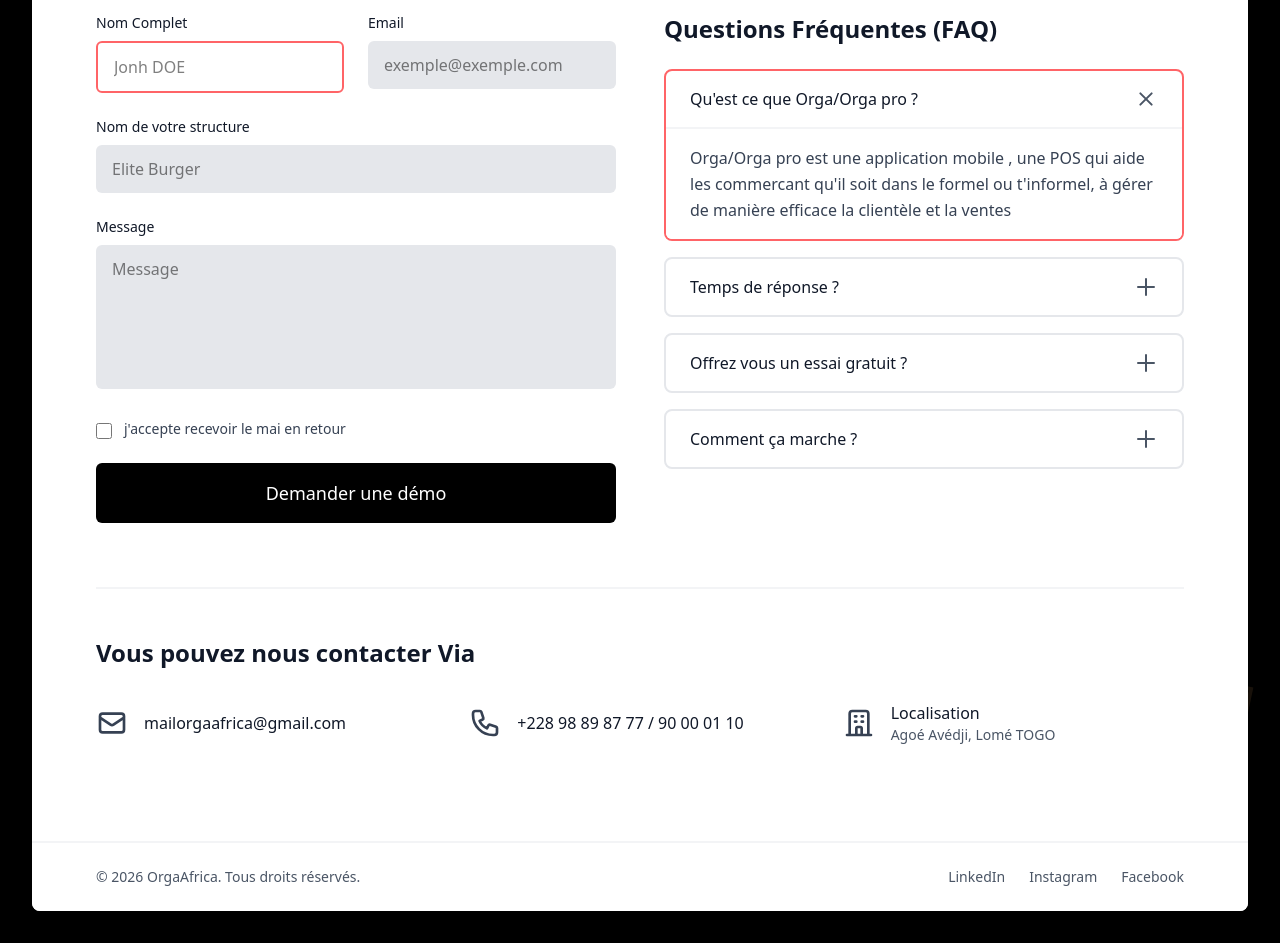
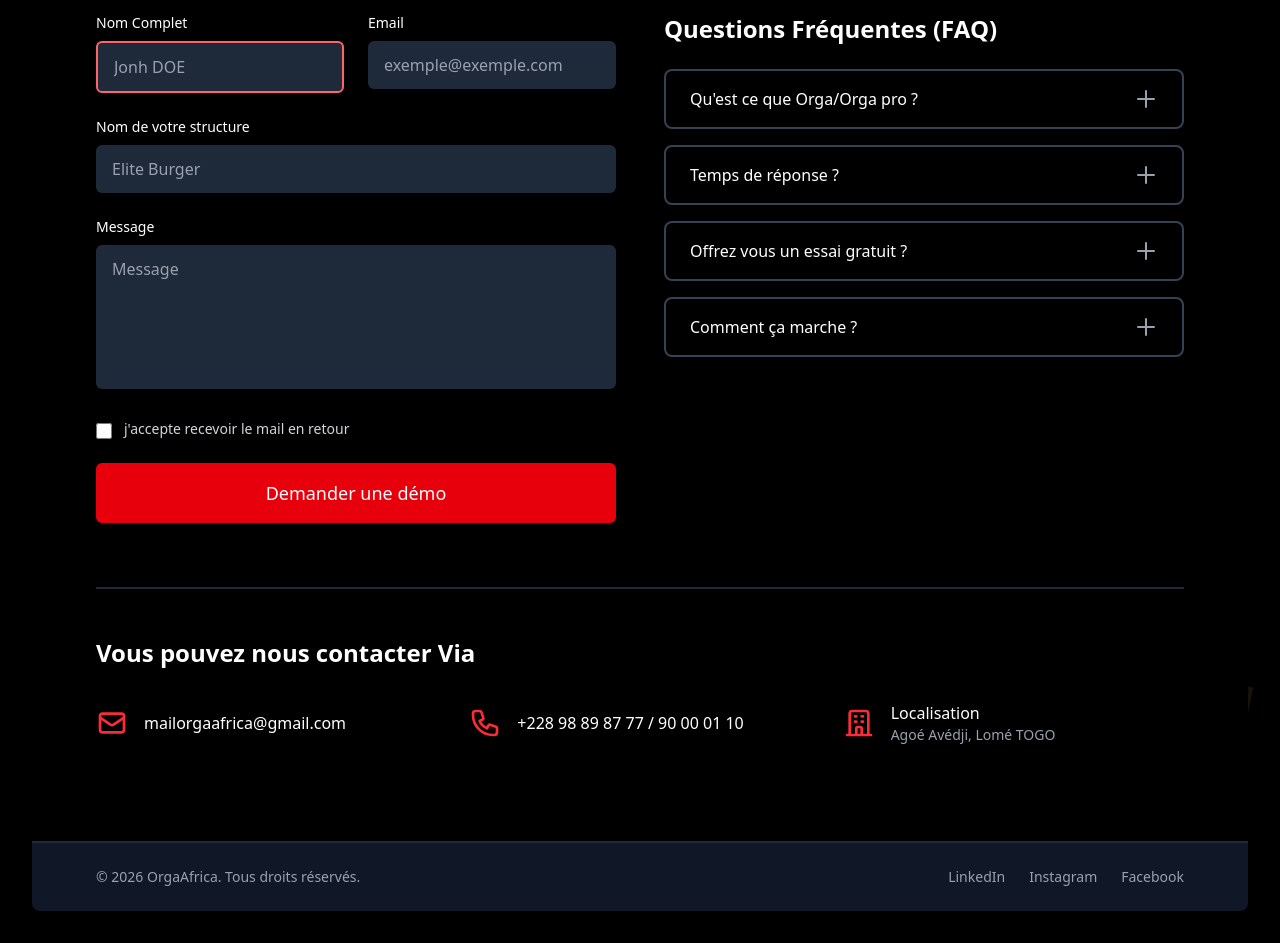
Before and after one commit to Georginio-prod/Orag-Africa, a Vue app: page /demo in a window 1280 px wide. Shown: the part 400-1343 px from the top of the page. Built offline with nearby package versions, Linux system fonts and the light colour scheme.

Commit message:
fix: adjust FAQ item visibility and improve text styling in Demo and Plateforme components

```diff
--- a/src/components/Demo.vue
+++ b/src/components/Demo.vue
@@ -22,7 +22,7 @@ const faqItems = ref<FAQItem[]>([
     question: "Qu'est ce que  Orga/Orga pro ?",
     answer:
       "Orga/Orga pro est une application mobile , une POS qui aide les commercant qu'il soit dans le formel ou  t'informel, à gérer de manière efficace  la clientèle et  la ventes",
-    isOpen: true,
+    isOpen: false,
   },
   {
     id: 2,
@@ -112,18 +112,18 @@ const handleSubmit = () => {
     </div>
 
     <div class="max-w-7xl mx-auto relative z-10">
-      <div class="bg-white rounded-lg shadow-2xl overflow-hidden">
+      <div class="bg-black rounded-lg shadow-2xl overflow-hidden">
         <div class="px-6 py-12 sm:px-12 lg:px-16">
           <div class="text-center mb-12">
-            <p class="text-sm text-gray-500 mb-2">Contactez nous</p>
+            <p class="text-sm text-gray-400 mb-2">Contactez nous</p>
             <h1
-              class="text-3xl sm:text-4xl lg:text-5xl font-bold text-gray-900 mb-4"
+              class="text-3xl sm:text-4xl lg:text-5xl font-bold text-white mb-4"
             >
               Vous avez des questions ? Notre équipe est prête<br
                 class="hidden sm:block"
               />à vous aider
             </h1>
-            <p class="text-gray-600 text-lg">
+            <p class="text-gray-300 text-lg">
               Contactez-nous par email, téléphone ou via le formulaire
               ci-dessous.
             </p>
@@ -136,7 +136,7 @@ const handleSubmit = () => {
                   <div>
                     <label
                       for="fullName"
-                      class="block text-sm font-medium text-gray-900 mb-2"
+                      class="block text-sm font-medium text-white mb-2"
                     >
                       Nom Complet
                     </label>
@@ -145,14 +145,14 @@ const handleSubmit = () => {
                       v-model="formData.fullName"
                       type="text"
                       placeholder="Jonh DOE"
-                      class="w-full px-4 py-3 border-2 border-red-400 rounded-md focus:outline-none focus:ring-2 focus:ring-red-500 focus:border-transparent transition-all"
+                      class="w-full px-4 py-3 bg-gray-800 text-white border-2 border-red-400 rounded-md focus:outline-none focus:ring-2 focus:ring-red-500 focus:border-red-500 transition-all placeholder:text-gray-400"
                     />
                   </div>
 
                   <div>
                     <label
                       for="email"
-                      class="block text-sm font-medium text-gray-900 mb-2"
+                      class="block text-sm font-medium text-white mb-2"
                     >
                       Email
                     </label>
@@ -161,7 +161,7 @@ const handleSubmit = () => {
                       v-model="formData.email"
                       type="email"
                       placeholder="exemple@exemple.com"
-                      class="w-full px-4 py-3 bg-gray-200 rounded-md focus:outline-none focus:ring-2 focus:ring-red-500 focus:bg-white transition-all"
+                      class="w-full px-4 py-3 bg-gray-800 text-white rounded-md focus:outline-none focus:ring-2 focus:ring-red-500 focus:bg-gray-700 transition-all placeholder:text-gray-400"
                     />
                   </div>
                 </div>
@@ -169,7 +169,7 @@ const handleSubmit = () => {
                 <div>
                   <label
                     for="companyName"
-                    class="block text-sm font-medium text-gray-900 mb-2"
+                    class="block text-sm font-medium text-white mb-2"
                   >
                     Nom de votre structure
                   </label>
@@ -178,14 +178,14 @@ const handleSubmit = () => {
                     v-model="formData.companyName"
                     type="text"
                     placeholder="Elite Burger"
-                    class="w-full px-4 py-3 bg-gray-200 rounded-md focus:outline-none focus:ring-2 focus:ring-red-500 focus:bg-white transition-all"
+                    class="w-full px-4 py-3 bg-gray-800 text-white rounded-md focus:outline-none focus:ring-2 focus:ring-red-500 focus:bg-gray-700 transition-all placeholder:text-gray-400"
                   />
                 </div>
 
                 <div>
                   <label
                     for="message"
-                    class="block text-sm font-medium text-gray-900 mb-2"
+                    class="block text-sm font-medium text-white mb-2"
                   >
                     Message
                   </label>
@@ -194,7 +194,7 @@ const handleSubmit = () => {
                     v-model="formData.message"
                     rows="5"
                     placeholder="Message"
-                    class="w-full px-4 py-3 bg-gray-200 rounded-md resize-none focus:outline-none focus:ring-2 focus:ring-red-500 focus:bg-white transition-all"
+                    class="w-full px-4 py-3 bg-gray-800 text-white rounded-md resize-none focus:outline-none focus:ring-2 focus:ring-red-500 focus:bg-gray-700 transition-all placeholder:text-gray-400"
                   ></textarea>
                 </div>
 
@@ -203,16 +203,16 @@ const handleSubmit = () => {
                     id="acceptEmail"
                     v-model="formData.acceptEmail"
                     type="checkbox"
-                    class="mt-1 h-4 w-4 border-2 border-gray-400 rounded focus:ring-2 focus:ring-red-500"
+                    class="mt-1 h-4 w-4 border-2 border-gray-400 rounded focus:ring-2 focus:ring-red-500 accent-red-500"
                   />
-                  <label for="acceptEmail" class="ml-3 text-sm text-gray-700">
-                    j'accepte recevoir le mai en retour
+                  <label for="acceptEmail" class="ml-3 text-sm text-gray-300">
+                    j'accepte recevoir le mail en retour
                   </label>
                 </div>
 
                 <button
                   type="submit"
-                  class="w-full bg-black text-white py-4 px-6 rounded-md hover:bg-gray-800 transition-colors duration-200 font-medium text-lg"
+                  class="w-full bg-red-600 text-white py-4 px-6 rounded-md hover:bg-red-700 transition-colors duration-200 font-medium text-lg"
                 >
                   Demander une démo
                 </button>
@@ -220,7 +220,7 @@ const handleSubmit = () => {
             </div>
 
             <div>
-              <h2 class="text-2xl font-bold text-gray-900 mb-6">
+              <h2 class="text-2xl font-bold text-white mb-6">
                 Questions Fréquentes (FAQ)
               </h2>
               <div class="space-y-4">
@@ -228,17 +228,17 @@ const handleSubmit = () => {
                   v-for="item in faqItems"
                   :key="item.id"
                   class="border-2 rounded-lg overflow-hidden transition-all duration-200"
-                  :class="item.isOpen ? 'border-red-400' : 'border-gray-200'"
+                  :class="item.isOpen ? 'border-red-400' : 'border-gray-700'"
                 >
                   <button
                     @click="toggleFAQ(item.id)"
-                    class="w-full px-6 py-4 flex items-center justify-between text-left hover:bg-gray-50 transition-colors"
+                    class="w-full px-6 py-4 flex items-center justify-between text-left hover:bg-gray-800 transition-colors"
                   >
-                    <span class="font-medium text-gray-900">{{
+                    <span class="font-medium text-white">{{
                       item.question
                     }}</span>
                     <svg
-                      class="w-6 h-6 text-gray-600 transition-transform duration-200"
+                      class="w-6 h-6 text-gray-400 transition-transform duration-200"
                       :class="{ 'rotate-45': item.isOpen }"
                       fill="none"
                       stroke="currentColor"
@@ -254,9 +254,9 @@ const handleSubmit = () => {
                   </button>
                   <div
                     v-if="item.isOpen"
-                    class="px-6 py-4 bg-white border-t-2 border-gray-100"
+                    class="px-6 py-4 bg-gray-900 border-t-2 border-gray-800"
                   >
-                    <p class="text-gray-700 leading-relaxed">
+                    <p class="text-gray-300 leading-relaxed">
                       {{ item.answer }}
                     </p>
                   </div>
@@ -265,8 +265,8 @@ const handleSubmit = () => {
             </div>
           </div>
 
-          <div class="border-t-2 border-gray-100 pt-12">
-            <h2 class="text-2xl font-bold text-gray-900 mb-8">
+          <div class="border-t-2 border-gray-800 pt-12">
+            <h2 class="text-2xl font-bold text-white mb-8">
               Vous pouvez nous contacter Via
             </h2>
             <div
@@ -275,7 +275,7 @@ const handleSubmit = () => {
               <div class="flex items-center space-x-4">
                 <div class="flex-shrink-0">
                   <svg
-                    class="w-8 h-8 text-gray-700"
+                    class="w-8 h-8 text-red-500"
                     fill="none"
                     stroke="currentColor"
                     viewBox="0 0 24 24"
@@ -289,16 +289,14 @@ const handleSubmit = () => {
                   </svg>
                 </div>
                 <div>
-                  <p class="text-gray-900 font-medium">
-                    mailorgaafrica@gmail.com
-                  </p>
+                  <p class="text-white font-medium">mailorgaafrica@gmail.com</p>
                 </div>
               </div>
 
               <div class="flex items-center space-x-4">
                 <div class="flex-shrink-0">
                   <svg
-                    class="w-8 h-8 text-gray-700"
+                    class="w-8 h-8 text-red-500"
                     fill="none"
                     stroke="currentColor"
                     viewBox="0 0 24 24"
@@ -312,7 +310,7 @@ const handleSubmit = () => {
                   </svg>
                 </div>
                 <div>
-                  <p class="text-gray-900 font-medium">
+                  <p class="text-white font-medium">
                     +228 98 89 87 77 / 90 00 01 10
                   </p>
                 </div>
@@ -321,7 +319,7 @@ const handleSubmit = () => {
               <div class="flex items-center space-x-4">
                 <div class="flex-shrink-0">
                   <svg
-                    class="w-8 h-8 text-gray-700"
+                    class="w-8 h-8 text-red-500"
                     fill="none"
                     stroke="currentColor"
                     viewBox="0 0 24 24"
@@ -335,8 +333,8 @@ const handleSubmit = () => {
                   </svg>
                 </div>
                 <div>
-                  <p class="text-gray-900 font-medium">Localisation</p>
-                  <p class="text-gray-600 text-sm">Agoé Avédji, Lomé TOGO</p>
+                  <p class="text-white font-medium">Localisation</p>
+                  <p class="text-gray-400 text-sm">Agoé Avédji, Lomé TOGO</p>
                 </div>
               </div>
             </div>
@@ -344,30 +342,30 @@ const handleSubmit = () => {
         </div>
 
         <div
-          class="bg-white border-t-2 border-gray-100 px-6 py-6 sm:px-12 lg:px-16"
+          class="bg-gray-900 border-t-2 border-gray-800 px-6 py-6 sm:px-12 lg:px-16"
         >
           <div
             class="flex flex-col sm:flex-row justify-between items-center space-y-4 sm:space-y-0"
           >
-            <p class="text-sm text-gray-600">
+            <p class="text-sm text-gray-400">
               © 2026 OrgaAfrica. Tous droits réservés.
             </p>
             <div class="flex space-x-6">
               <a
                 href="#"
-                class="text-gray-600 hover:text-purple-600 transition-colors text-sm font-medium"
+                class="text-gray-400 hover:text-red-500 transition-colors text-sm font-medium"
               >
                 LinkedIn
               </a>
               <a
                 href="#"
-                class="text-gray-600 hover:text-purple-600 transition-colors text-sm font-medium"
+                class="text-gray-400 hover:text-red-500 transition-colors text-sm font-medium"
               >
                 Instagram
               </a>
               <a
                 href="#"
-                class="text-gray-600 hover:text-purple-600 transition-colors text-sm font-medium"
+                class="text-gray-400 hover:text-red-500 transition-colors text-sm font-medium"
               >
                 Facebook
               </a>
--- a/src/components/Plateforme.vue
+++ b/src/components/Plateforme.vue
@@ -32,7 +32,7 @@
               {{ module.title }}
             </h2>
 
-            <p class="text-gray-400 text-xs sm:text-sm lg:text-lg mb-3 sm:mb-4">
+            <p class="text-gray-400 text-base lg:text-lg mb-3 sm:mb-4">
               {{ module.description }}
             </p>
 
@@ -40,7 +40,7 @@
               <li
                 v-for="item in module.items"
                 :key="item"
-                class="flex items-start text-xs sm:text-sm lg:text-md"
+                class="flex items-start text-md lg:text-base"
               >
                 <span class="text-gray-400 mr-2 sm:mr-3">•</span>
                 <span>{{ item }}</span>
```
